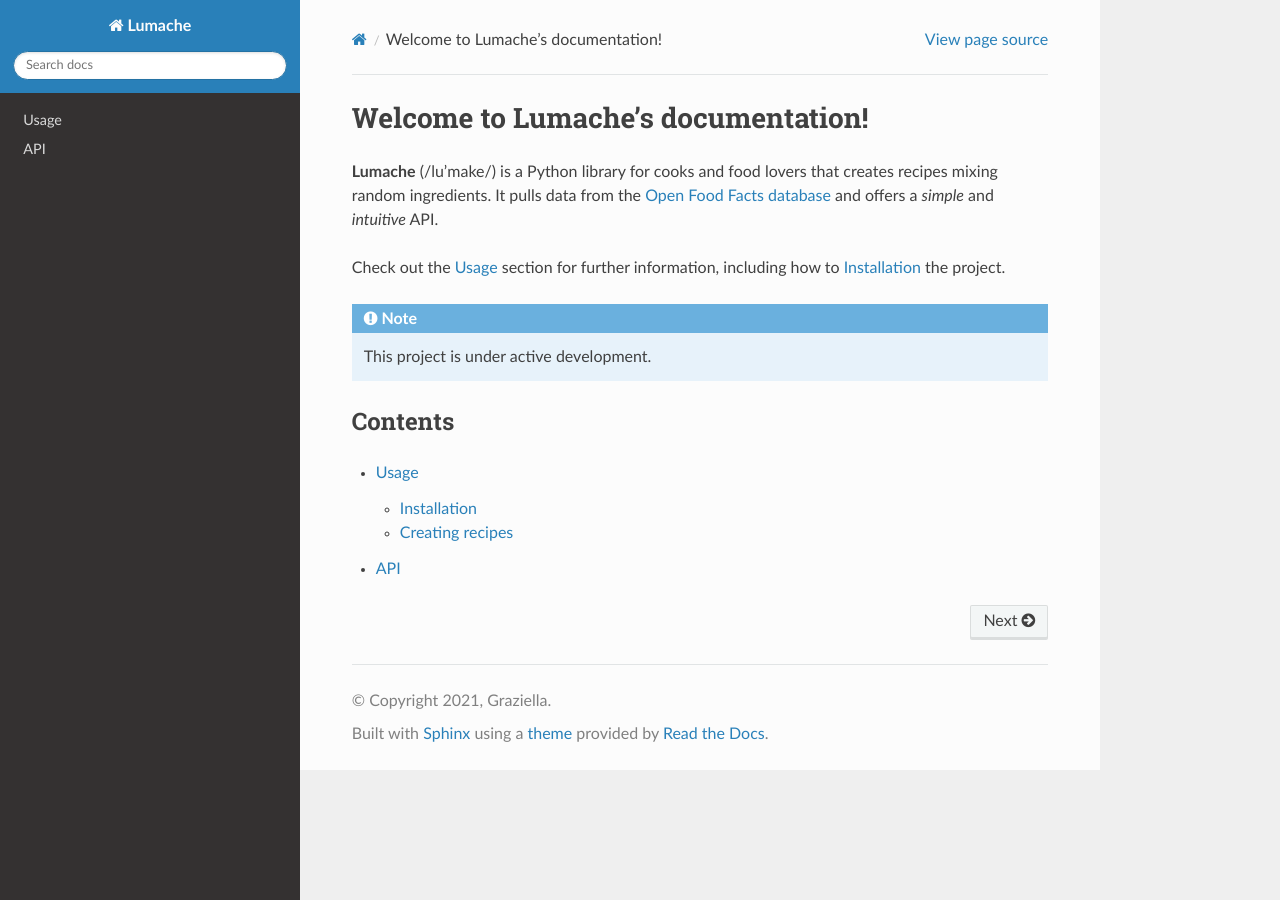
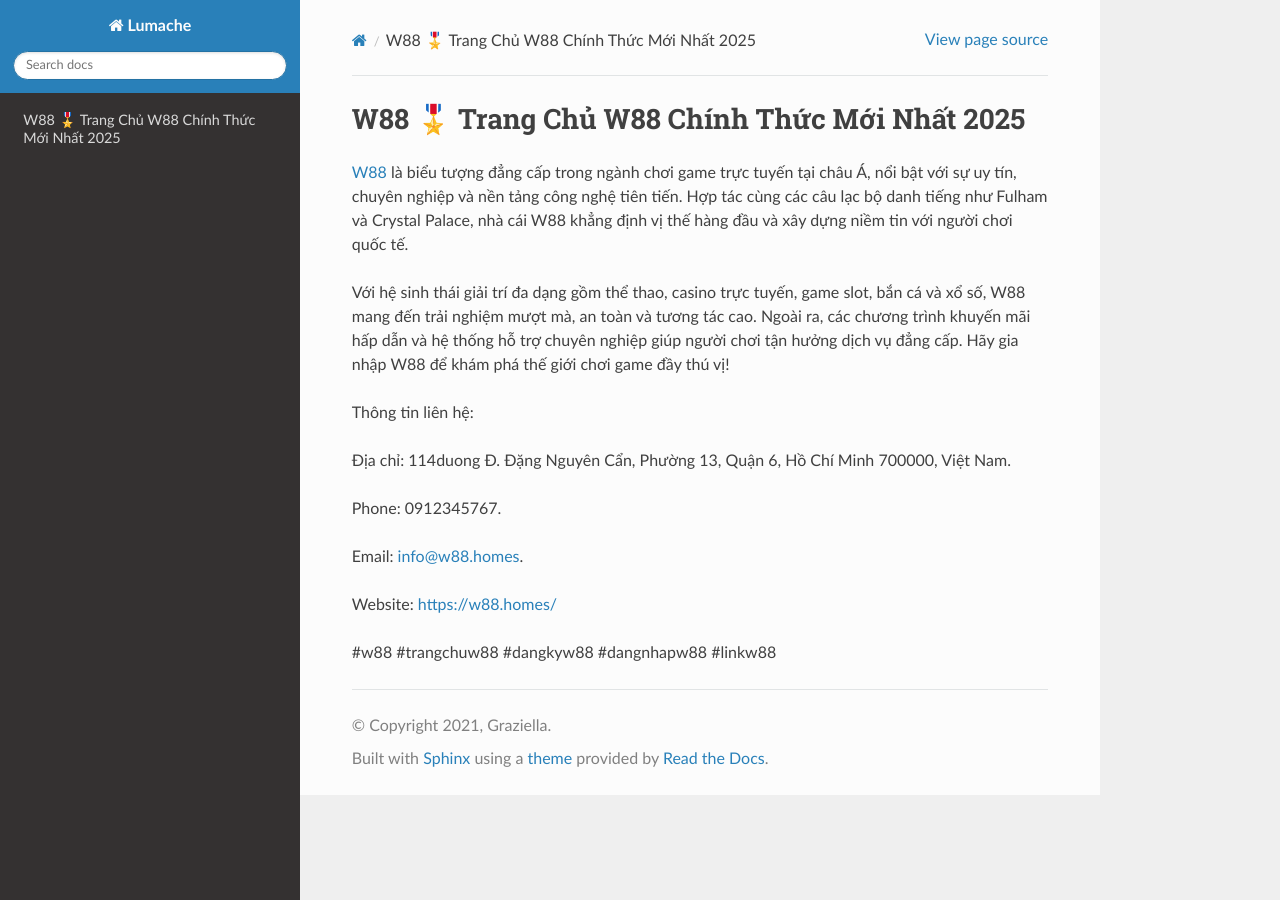
Before and after one commit to parkisngan19/nhacaiw88homes, a Sphinx documentation site: the page built from docs/source/index.rst, in a window 1280 px wide. Built offline with Sphinx 7.4.7 and the Read the Docs theme 3.1.0, drawn with Linux system fonts in a browser that asks for light colours.

Commit message:
Update index.rst

```diff
--- a/docs/source/index.rst
+++ b/docs/source/index.rst
@@ -1,22 +1,18 @@
-Welcome to Lumache's documentation!
+W88 🎖️ Trang Chủ W88 Chính Thức Mới Nhất 2025
 ===================================
 
-**Lumache** (/lu'make/) is a Python library for cooks and food lovers
-that creates recipes mixing random ingredients.
-It pulls data from the `Open Food Facts database <https://world.openfoodfacts.org/>`_
-and offers a *simple* and *intuitive* API.
+`W88 <https://w88.homes/>`_ là biểu tượng đẳng cấp trong ngành chơi game trực tuyến tại châu Á, nổi bật với sự uy tín, chuyên nghiệp và nền tảng công nghệ tiên tiến. Hợp tác cùng các câu lạc bộ danh tiếng như Fulham và Crystal Palace, nhà cái W88 khẳng định vị thế hàng đầu và xây dựng niềm tin với người chơi quốc tế.
 
-Check out the :doc:`usage` section for further information, including
-how to :ref:`installation` the project.
+Với hệ sinh thái giải trí đa dạng gồm thể thao, casino trực tuyến, game slot, bắn cá và xổ số, W88 mang đến trải nghiệm mượt mà, an toàn và tương tác cao. Ngoài ra, các chương trình khuyến mãi hấp dẫn và hệ thống hỗ trợ chuyên nghiệp giúp người chơi tận hưởng dịch vụ đẳng cấp. Hãy gia nhập W88 để khám phá thế giới chơi game đầy thú vị!
 
-.. note::
+Thông tin liên hệ:
 
-   This project is under active development.
+Địa chỉ: 114duong Đ. Đặng Nguyên Cẩn, Phường 13, Quận 6, Hồ Chí Minh 700000, Việt Nam.
 
-Contents
---------
+Phone: 0912345767.
 
-.. toctree::
+Email: info@w88.homes.
 
-   usage
-   api
+Website: https://w88.homes/
+
+#w88 #trangchuw88 #dangkyw88 #dangnhapw88 #linkw88
```
